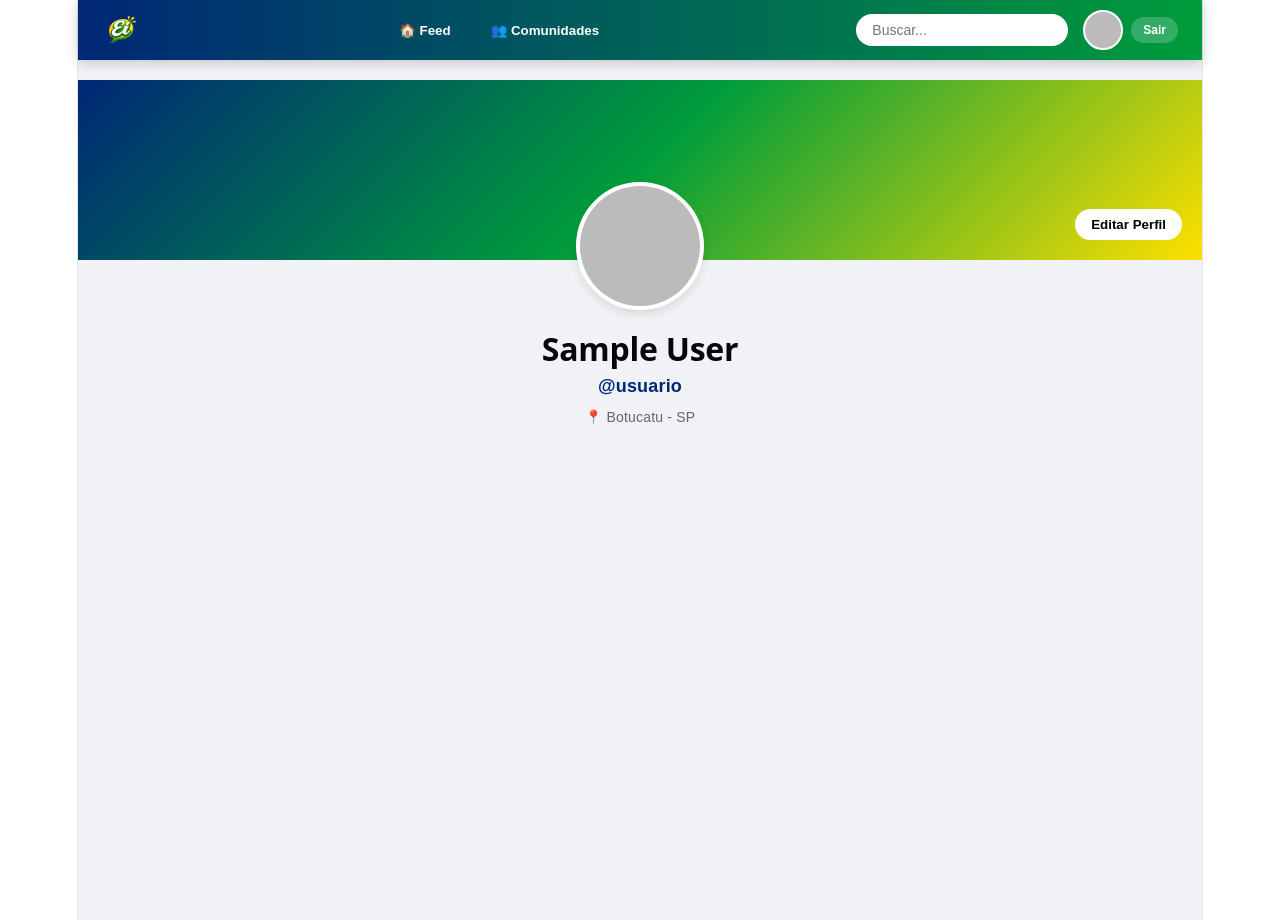
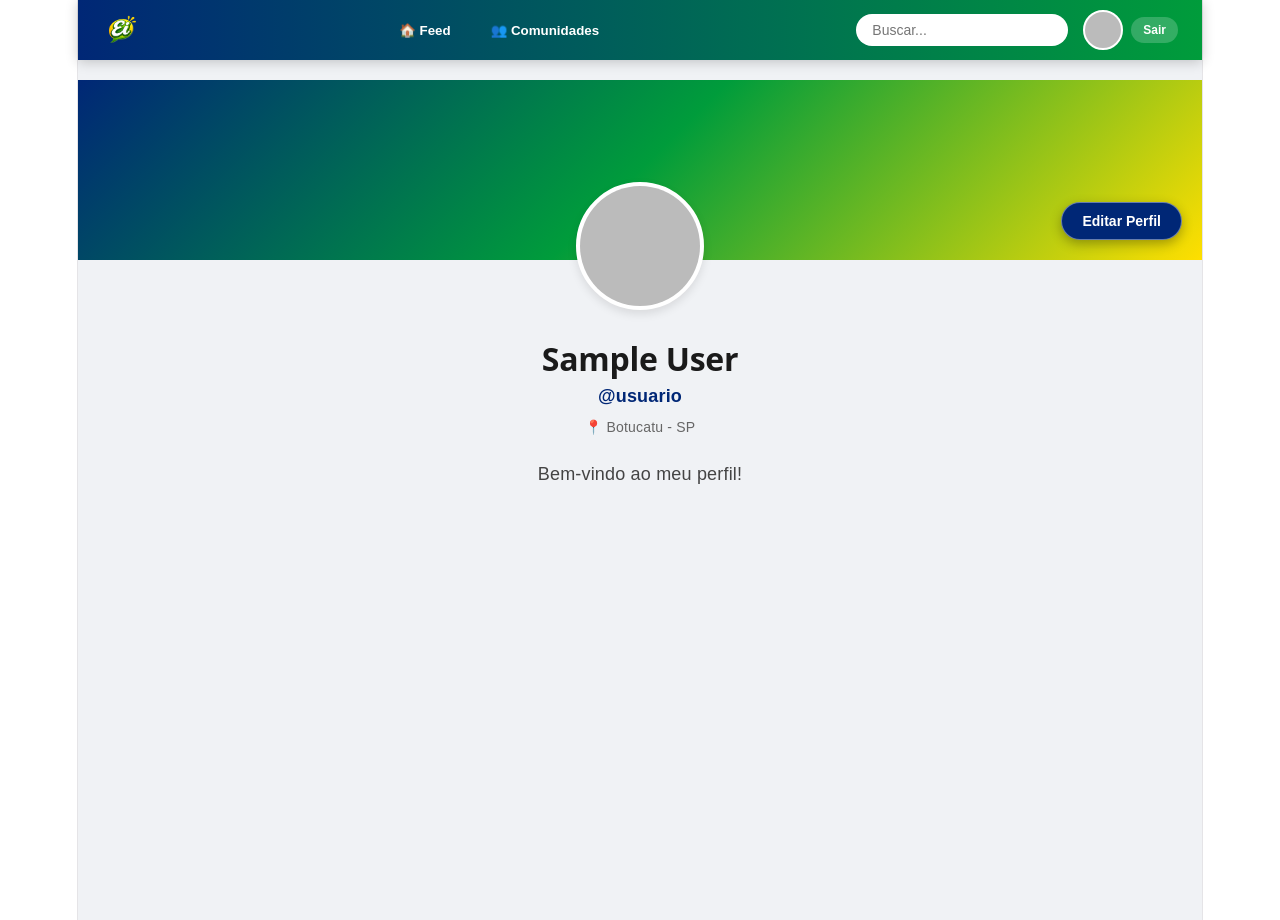
Before and after one commit to bebecaclaudio/ei-social, a React (Vite) app in the folder ei-social/: page /perfil in a window 1280 px wide. Built offline with nearby package versions, Linux system fonts and the light colour scheme; no server answers; the database is empty; sample sign-in values are in the browser's storage.

Commit message:
refatorando perfil

```diff
--- a/ei-social/src/Perfil.jsx
+++ b/ei-social/src/Perfil.jsx
@@ -3,7 +3,7 @@ import { db } from './firebase-config'
 import { doc, getDoc, setDoc, collection, query, where, getDocs } from 'firebase/firestore'
 import Cropper from 'react-easy-crop'
 
-// --- FUNÇÃO DE RECORTE ---
+// --- FUNÇÃO DE RECORTE (MANTIDA) ---
 const getCroppedImg = async (imageSrc, crop) => {
   const image = await new Promise((resolve, reject) => {
     const img = new Image();
@@ -111,9 +111,8 @@ function Perfil({ usuario }) {
         const q = query(collection(db, "usuarios"), where("username", "==", dadosPerfil.username));
         const snap = await getDocs(q);
         const jaExiste = snap.docs.some(d => d.id !== usuario.uid);
-        if (jaExiste) return alert("Este @username já existe!");
+        if (jaExiste) return alert("Este @username já está em uso!");
       }
-
       await setDoc(doc(db, 'usuarios', usuario.uid), { ...dadosPerfil, foto }, { merge: true })
       setEditando(false)
       alert("Perfil atualizado!")
@@ -140,6 +139,7 @@ function Perfil({ usuario }) {
         </div>
       )}
 
+      {/* BANNER COM GRADIENTE */}
       <div style={{ height: '180px', background: 'linear-gradient(135deg, #002776, #009c3b, #ffdf00)', position: 'relative' }}>
         <div style={avatarWrapper}>
           <div style={avatarCircle} onMouseEnter={() => setHoverFoto(true)} onMouseLeave={() => setHoverFoto(false)}>
@@ -155,10 +155,15 @@ function Perfil({ usuario }) {
             </div>
           )}
         </div>
-        <button onClick={() => setEditando(!editando)} style={btnEdit}>{editando ? 'Cancelar' : 'Editar Perfil'}</button>
+
+        {/* BOTÃO COM CONTRASTE AJUSTADO (AZUL ESCURO NO BANNER) */}
+        <button onClick={() => setEditando(!editando)} style={btnEdit}>
+          {editando ? 'Cancelar' : 'Editar Perfil'}
+        </button>
       </div>
 
-      <div style={{ textAlign: 'center', marginTop: '70px', padding: '0 20px' }}>
+      {/* ÁREA DE TEXTO (FUNDO BRANCO) */}
+      <div style={{ textAlign: 'center', marginTop: '80px', padding: '0 20px' }}>
         {editando ? (
           <div style={formStyle}>
             <div style={inputWrapper}>
@@ -166,24 +171,24 @@ function Perfil({ usuario }) {
               <input value={dadosPerfil.username} onChange={e => handleUsernameChange(e.target.value)} style={{ ...inputStyle, paddingLeft: '35px' }} placeholder="username" />
             </div>
             <input value={dadosPerfil.nome} onChange={e => setDadosPerfil({...dadosPerfil, nome: e.target.value})} style={inputStyle} placeholder="Nome" />
-            <input value={dadosPerfil.local} onChange={e => setDadosPerfil({...dadosPerfil, local: e.target.value})} style={inputStyle} placeholder="Local" />
-            <textarea value={dadosPerfil.bio} onChange={e => setDadosPerfil({...dadosPerfil, bio: e.target.value})} style={textareaStyle} placeholder="Bio..." />
-            <button onClick={salvarTexto} style={btnSave}>Salvar</button>
+            <input value={dadosPerfil.local} onChange={e => setDadosPerfil({...dadosPerfil, local: e.target.value})} style={inputStyle} placeholder="Cidade, Estado" />
+            <textarea value={dadosPerfil.bio} onChange={e => setDadosPerfil({...dadosPerfil, bio: e.target.value})} style={textareaStyle} placeholder="Fale sobre você..." />
+            <button onClick={salvarTexto} style={btnSave}>Salvar Alterações</button>
           </div>
         ) : (
-          <>
-            <h2 style={{ fontSize: '32px', margin: '0', fontWeight: 'bold' }}>{dadosPerfil.nome}</h2>
+          <div>
+            <h2 style={{ fontSize: '32px', margin: '0', fontWeight: 'bold', color: '#1a1a1a' }}>{dadosPerfil.nome}</h2>
             <p style={{ color: '#002776', fontWeight: 'bold', fontSize: '18px', margin: '5px 0' }}>@{dadosPerfil.username || 'usuario'}</p>
-            <p style={{ color: '#666', fontSize: '14px' }}>📍 {dadosPerfil.local || 'Botucatu - SP'}</p>
-            <p style={{ maxWidth: '450px', margin: '15px auto', color: '#444', lineHeight: '1.6', whiteSpace: 'pre-wrap' }}>{dadosPerfil.bio}</p>
-          </>
+            <p style={{ color: '#666', fontSize: '14px', margin: '0' }}>📍 {dadosPerfil.local || 'Botucatu - SP'}</p>
+            <p style={{ maxWidth: '450px', margin: '20px auto', color: '#444', lineHeight: '1.6', whiteSpace: 'pre-wrap' }}>{dadosPerfil.bio || 'Bem-vindo ao meu perfil!'}</p>
+          </div>
         )}
       </div>
     </div>
   )
 }
 
-// --- ESTILOS CORRIGIDOS ---
+// --- ESTILOS ---
 const modalOverlay = { position: 'fixed', inset: 0, background: 'rgba(0,0,0,0.9)', zIndex: 1000, display: 'flex', flexDirection: 'column', alignItems: 'center', justifyContent: 'center' };
 const cropContainer = { position: 'relative', width: '300px', height: '300px', borderRadius: '10px', overflow: 'hidden' };
 const avatarWrapper = { position: 'absolute', bottom: '-50px', left: '50%', transform: 'translateX(-50%)' };
@@ -191,9 +196,24 @@ const avatarCircle = { width: '120px', height: '120px', borderRadius: '50%', bac
 const cameraOverlay = { position: 'absolute', inset: 0, background: 'rgba(0,0,0,0.4)', display: 'flex', alignItems: 'center', justifyContent: 'center', cursor: 'pointer', transition: '0.2s' };
 const menuDropdown = { position: 'absolute', top: '130px', left: '50%', transform: 'translateX(-50%)', background: 'white', padding: '10px', borderRadius: '10px', boxShadow: '0 5px 15px rgba(0,0,0,0.1)', display: 'flex', flexDirection: 'column', gap: '5px', minWidth: '150px' };
 const menuItem = { padding: '8px', textAlign: 'center', cursor: 'pointer', fontWeight: 'bold', fontSize: '13px', background: '#f0f0f0', borderRadius: '5px', border: 'none' };
-const btnEdit = { position: 'absolute', right: '20px', bottom: '20px', padding: '8px 16px', borderRadius: '20px', border: 'none', background: 'white', fontWeight: 'bold', cursor: 'pointer' };
 
-// FORMULÁRIO CENTRALIZADO
+// BOTÃO DE EDITAR (AGORA COM CONTRASTE NO BANNER)
+const btnEdit = {
+  position: 'absolute',
+  right: '20px',
+  bottom: '20px',
+  padding: '10px 20px',
+  borderRadius: '25px',
+  border: '1px solid rgba(255,255,255,0.4)',
+  background: '#002776',
+  color: '#FFFFFF',
+  fontWeight: 'bold',
+  fontSize: '14px',
+  cursor: 'pointer',
+  boxShadow: '0 4px 12px rgba(0,0,0,0.3)',
+  transition: '0.2s'
+};
+
 const formStyle = { display: 'flex', flexDirection: 'column', gap: '10px', alignItems: 'center', maxWidth: '300px', margin: '0 auto' };
 const inputWrapper = { position: 'relative', width: '100%' };
 const atSymbol = { position: 'absolute', left: '12px', top: '50%', transform: 'translateY(-50%)', color: '#888', fontWeight: 'bold' };
```
